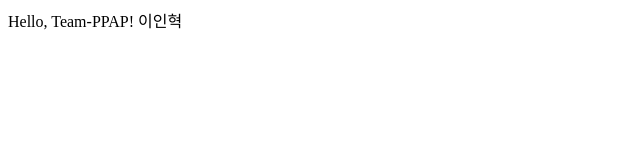
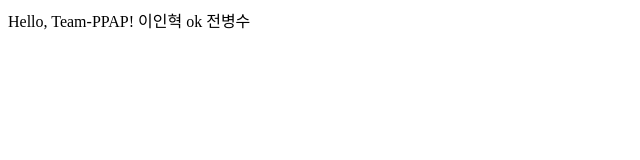
Before and after one commit to Team-PPAP/helloworld-github, a plain HTML site: page public/index.html in a window 1280 px wide. Shown: the full height of the page, 0-640 px from the left. Drawn offline with Linux system fonts and the light colour scheme.

Commit message:
build: 전병수 cicd test

```diff
--- a/public/index.html
+++ b/public/index.html
@@ -5,6 +5,6 @@
     <title>Document</title>
   </head>
   <body>
-    Hello, Team-PPAP! 이인혁
+    Hello, Team-PPAP! 이인혁 ok 전병수
   </body>
 </html>
```
